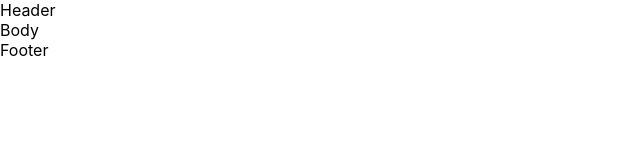
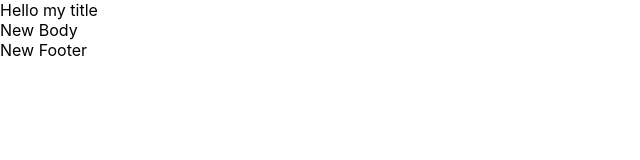
Before and after one commit to Nastassia27/Microtasks, a React (Create React App) app: page / in a window 1280 px wide. Shown: the top 160 px of the page, without its empty margins (0-640 px from the left). Built offline with nearby package versions, Linux system fonts and the light colour scheme.

Commit message:
components task 1

```diff
--- a/src/App.tsx
+++ b/src/App.tsx
@@ -9,9 +9,9 @@ function App() {
   return (
     <div>
 
-      <Header />
-        <Body />
-        <Footer/>
+      <Header title={'Hello my title'}/>
+        <Body titleForBody={'New Body'}/>
+        <Footer titleForFooter={'New Footer'}/>
     </div>
   );
 }
--- a/src/site/Body.tsx
+++ b/src/site/Body.tsx
@@ -1,9 +1,13 @@
 import React from 'react';
 
-export const Body = () => {
+type BodyType={
+    titleForBody: string;
+}
+
+export const Body = (props:BodyType) => {
     return (
         <div>
-            Body
+            {props.titleForBody}
         </div>
     )
 }
--- a/src/site/Footer.tsx
+++ b/src/site/Footer.tsx
@@ -1,9 +1,12 @@
 import React from 'react';
 
-export const Footer = () => {
+type FooterType={
+    titleForFooter: string;
+}
+export const Footer = (props:FooterType) => {
     return (
         <div>
-            Footer
+            {props.titleForFooter}
         </div>
     )
 }
--- a/src/site/Header.tsx
+++ b/src/site/Header.tsx
@@ -1,8 +1,13 @@
 import React from 'react';
 
-export const Header = () => {
+type HeaderType={
+    title: string
+}
+
+
+export const Header = (props:HeaderType) => {
     return (
-        <>Header</>
+        <>{props.title}</>
     )
 
 }
```
